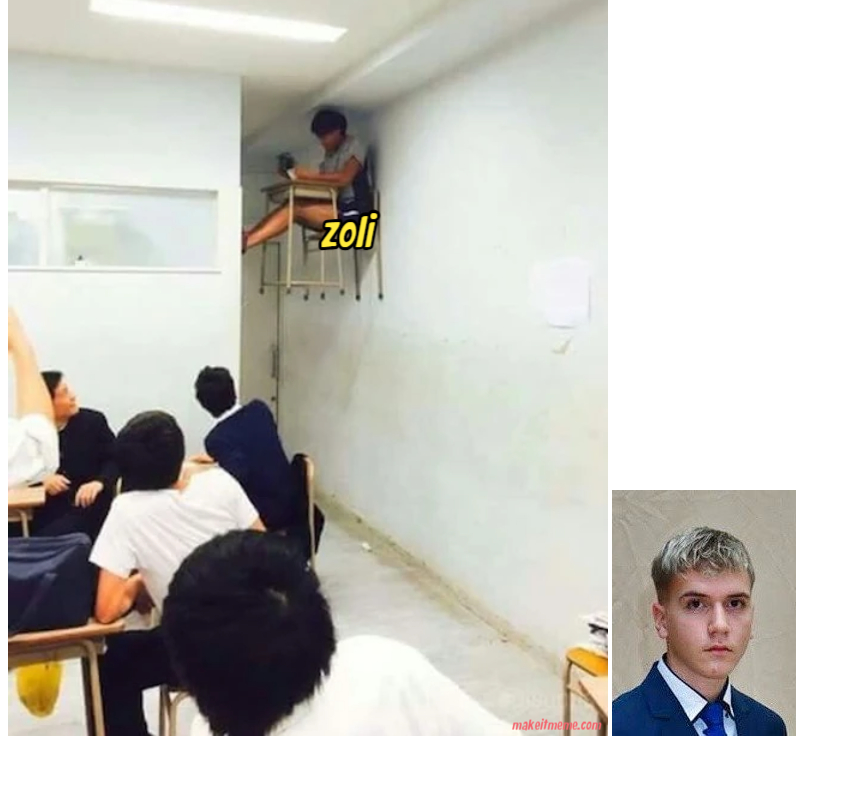
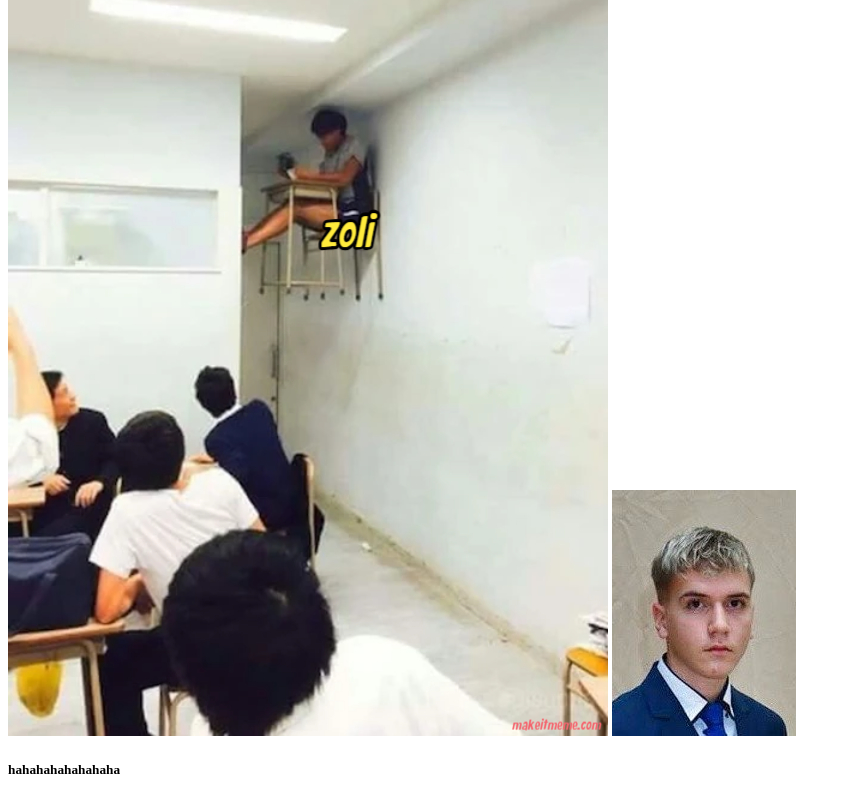
Before and after one commit to lacu46/bolondjatek, a plain HTML site: page index.html in a window 1280 px wide. Shown: the part 525-1325 px from the top of the page, without its empty margins (0-851 px from the left). Before the commit the page ends 1273 px from the top, so only its background shows below. Drawn offline with Linux system fonts and the light colour scheme.

Commit message:
Update index.html
a

```diff
--- a/index.html
+++ b/index.html
@@ -10,6 +10,7 @@
     <div id="keret"></div>
     <img src="makeitmeme_ph5Va.jpeg" alt="">
     <img src="1697689.jpg" alt="">
+    <h5>hahahahahahahaha</h5>
 
     <script src="alap.js"></script>
 </body>
```
